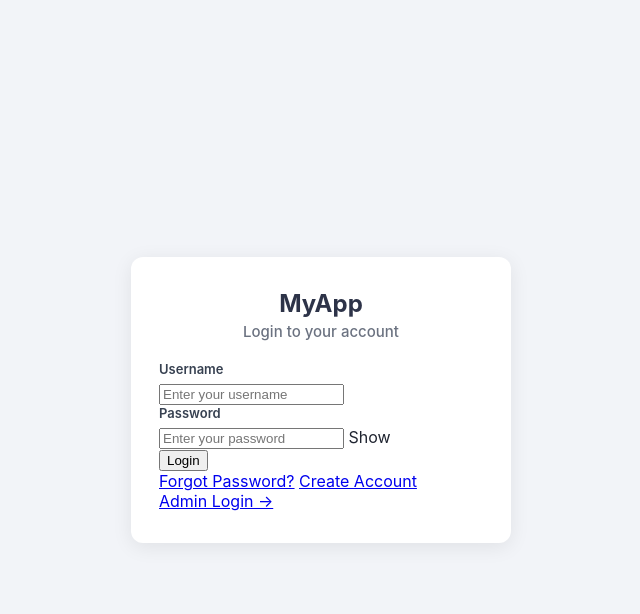
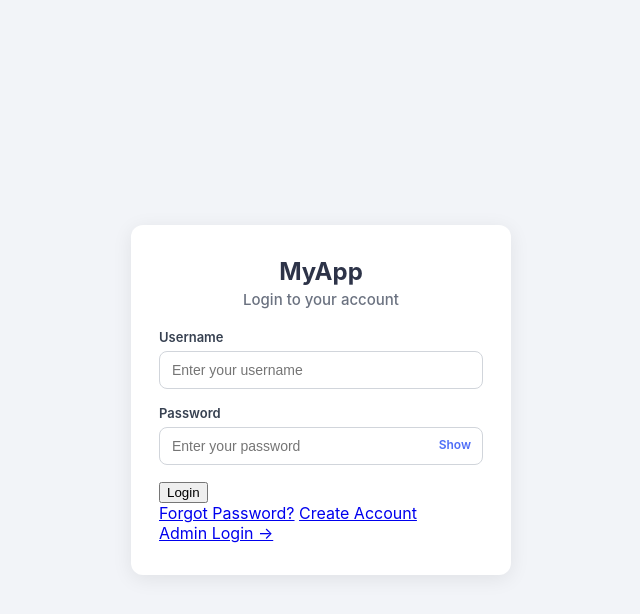
Before and after one commit to sanuka20231513-bot/login-system, a Flask app: page / in a window 1280 px wide. Shown: the top 614 px of the page, without its empty margins (319-959 px from the left). Run offline with Flask 3, Linux system fonts and the light colour scheme.

Commit message:
Refactor and restore CSS for login system

```diff
--- a/static/style.css
+++ b/static/style.css
@@ -56,3 +56,38 @@ label {
   margin-bottom: 6px;
   color: #374151;
 }
+
+
+input[type="text"],
+input[type="password"] {
+  width: 100%;
+  padding: 10px 12px;
+  border: 1px solid #d1d5db;
+  border-radius: 8px;
+  font-size: 14px;
+  margin-bottom: 16px;
+  outline: none;
+  transition: border-color 0.15s;
+}
+input[type="text"]:focus,
+input[type="password"]:focus {
+  border-color: #4f6ef7;
+}
+
+.password-wrapper {
+  position: relative;
+}
+
+.password-wrapper input {
+  padding-right: 56px;
+}
+.toggle-password {
+  position: absolute;
+  right: 12px;
+  top: 10px;
+  font-size: 12px;
+  font-weight: 600;
+  color: #4f6ef7;
+  cursor: pointer;
+  user-select: none;
+}
```
